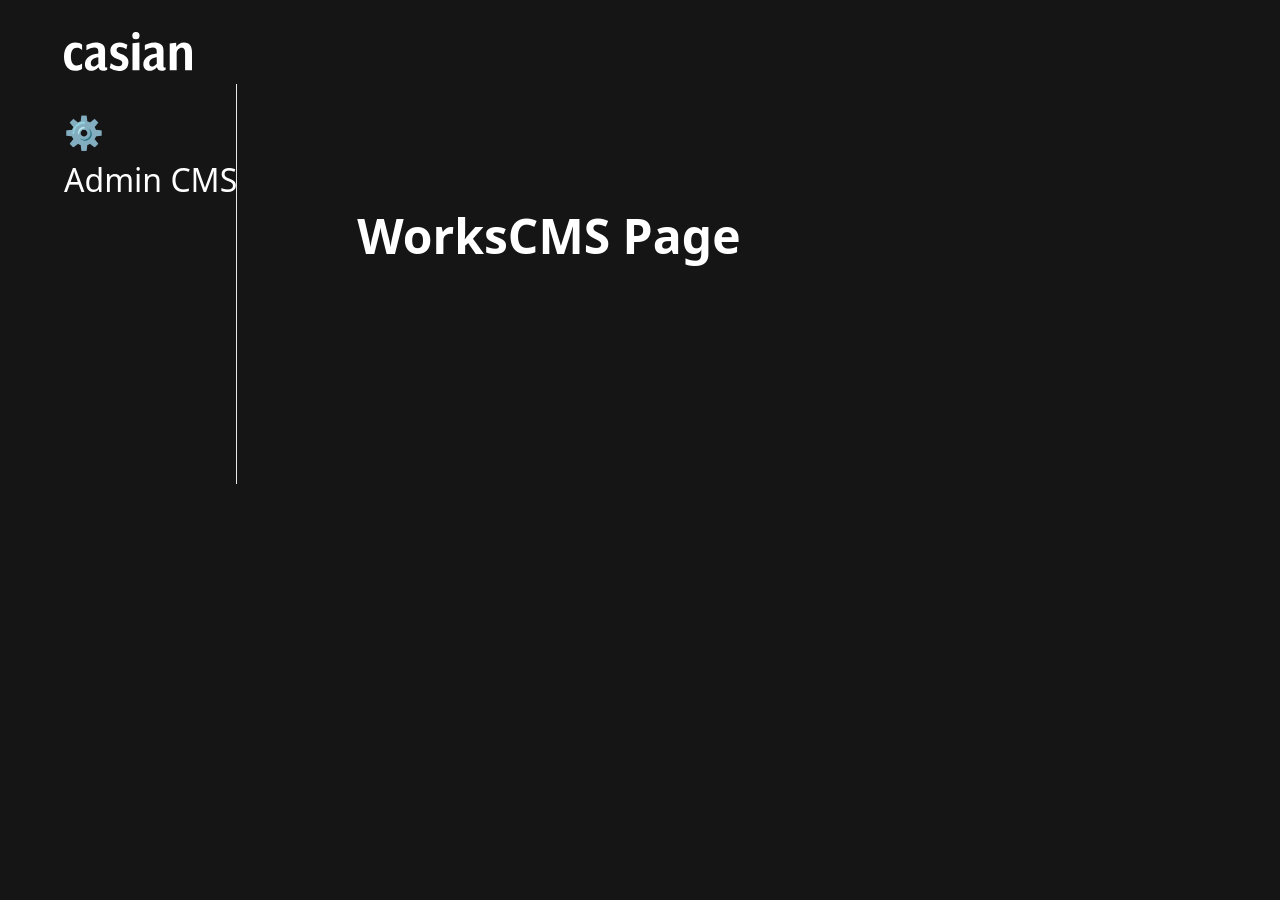
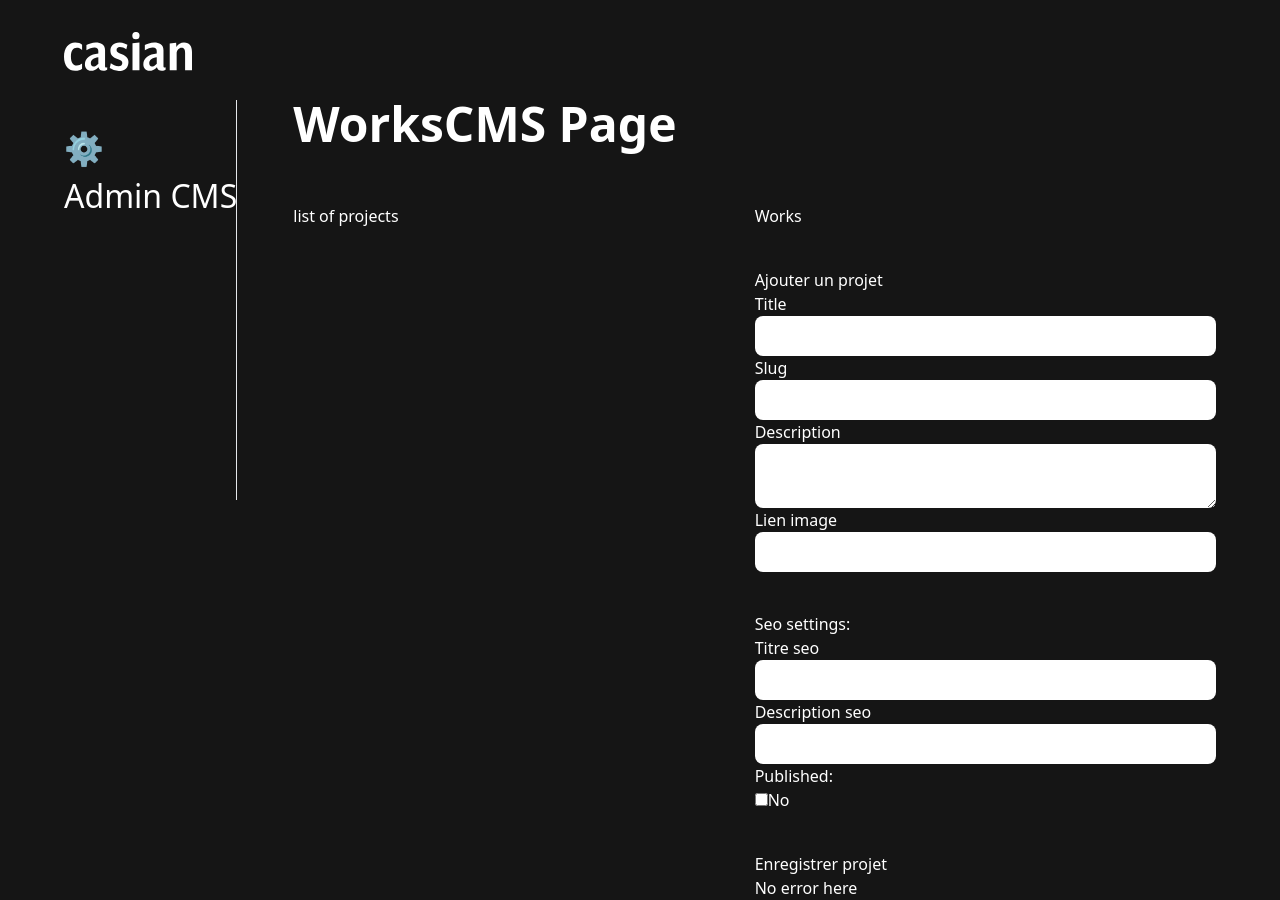
Before and after one commit to CasianLW/portfolio-casian-react-typecript-cms, a Next.js app: page /admin/works in a window 1280 px wide. Before the commit the page ends 800 px from the top, so only its background shows below. Built offline with nearby package versions, Linux system fonts and the light colour scheme.

Commit message:
general styles adjustement

```diff
--- a/pages/admin/works/index.tsx
+++ b/pages/admin/works/index.tsx
@@ -1,4 +1,5 @@
 import { Seo } from '@/cas-types'
+import AddWorkComponent from '@/components/admin/works/addWorkComponent'
 import AdminNavComponent, { AdminNavLinkEnum } from '@/components/nav/admin'
 import SeoComponent from '@/components/shared/seo-component'
 import { useAdminNavSettingsContext } from '@/context/admin-nav-settings-context'
@@ -20,10 +21,17 @@ const WorksCMS: NextPage<Props> = () => {
     <AdminLayoutComponent>
       <>
         <SeoComponent seo={{ title: 'Works CMS', description: 'Works: Ajouter, modifier et supprimer' }} />
-        <header className="top-header-admin lateral-space">
+        <header>
           <h1 className="main-title">WorksCMS Page</h1>
         </header>
-        <section className="admin-content"></section>
+        <main className="admin-content">
+          <section className="grid grid-cols-1 md:grid-cols-2">
+            <div className="col-span-1">list of projects</div>
+            <div className="col-span-1">
+              <AddWorkComponent />
+            </div>
+          </section>
+        </main>
       </>
     </AdminLayoutComponent>
   )
--- a/styles/globals.css
+++ b/styles/globals.css
@@ -17,13 +17,13 @@
     /* background-color: #f1f1f1; */
   }
   .top-header {
-    @apply mt-16;
+    @apply mt-20;
   }
   .top-header-admin {
     @apply mt-32;
   }
   .admin-content {
-    @apply mt-8;
+    @apply mt-14;
   }
 
   .lateral-space {
```
